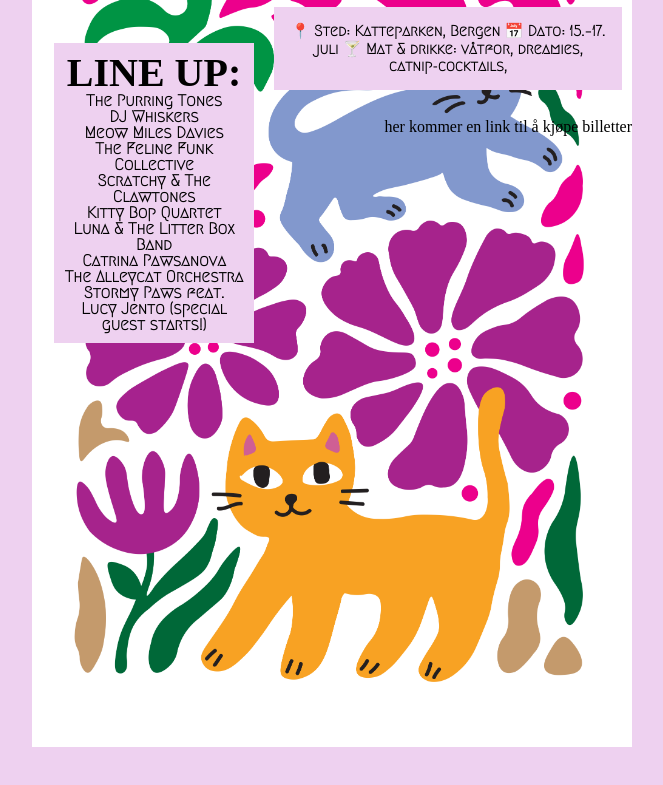
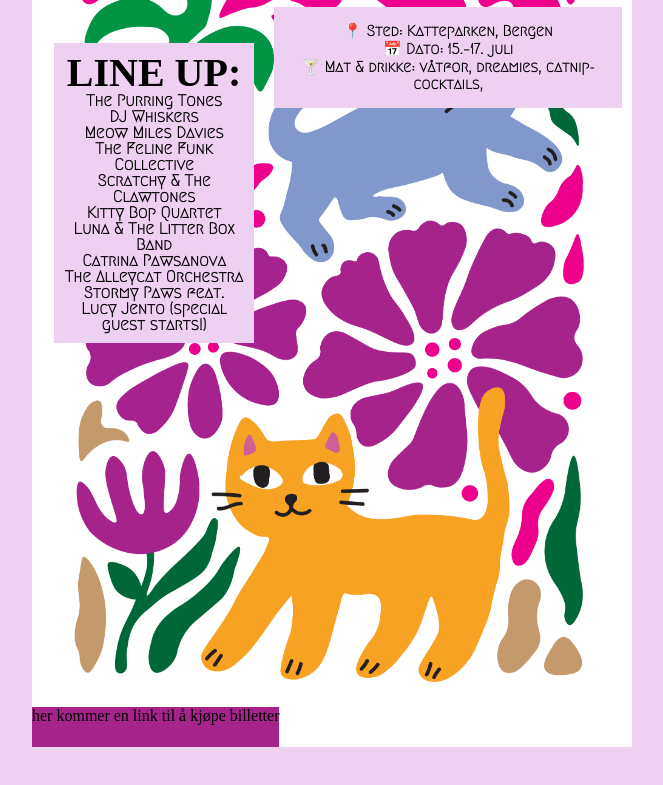
Before and after one commit to miaravnanger/f-rste-oppgave-HTML-CSS, a plain HTML site: page index.html in a window 1280 px wide. Shown: the part 151-936 px from the top of the page, without its empty margins (308-971 px from the left). Drawn offline with Linux system fonts and the light colour scheme; a web font is replaced by a local one.

Commit message:
margin padding box size

```diff
--- a/index.html
+++ b/index.html
@@ -8,6 +8,7 @@
   </head>
   <body>
     <div class="poster">
+      <div id="contentWrap">
       <header>
         <h1>Kattejazz!</h1>
 								<p>velkommen til årets <em>villeste</em> festival</p>
@@ -30,11 +31,12 @@
         </section>
         <section class="info">
           <p>📍 Sted: Katteparken, Bergen
-📅 Dato: 15.–17. juli
-🍸 Mat & drikke: våtfor, dreamies, catnip-cocktails, </p>
+            <br> 📅 Dato: 15.–17. juli
+            <br>🍸 Mat & drikke: våtfor, dreamies, catnip-cocktails, </p>
         </section>
         <img src="" alt="" />
       </main>
+      </div>
       <footer>
 			</p>her kommer en link til å kjøpe billetter</p>
       </footer>
--- a/styles.css
+++ b/styles.css
@@ -12,6 +12,11 @@ body {
   background-image: url(./images/plantekatter.png);
   background-size: cover;
   background-position: center;
+  position: relative;
+}
+
+#contentWrap {
+  padding-bottom: 2.5rem;
 }
 
 header {
@@ -22,11 +27,13 @@ header {
   background-color: #a6238c;
   height: 100px;
 }
+
 h1 {
   font-family: titleFont;
   font-size: 60px;
   margin: 0px;
 }
+
 p {
   font-family: lineUpFont;
   font-weight: 900;
@@ -70,8 +77,10 @@ p {
 }
 
 footer {
-  display: flex;
-  float: right;
+  background-color: #a6238c;
+  position: absolute;
+  bottom: 0;
+  height: 2.5rem;
 }
 
 @font-face {
```
